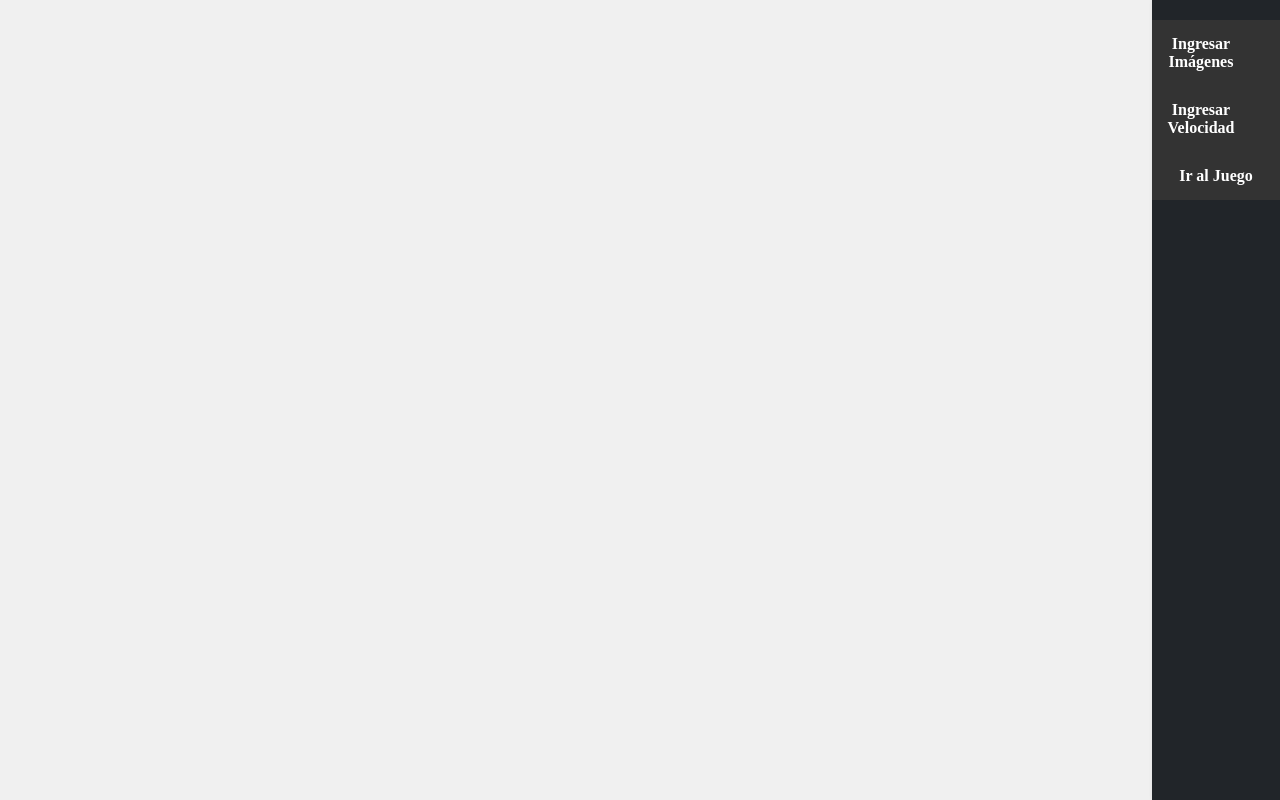
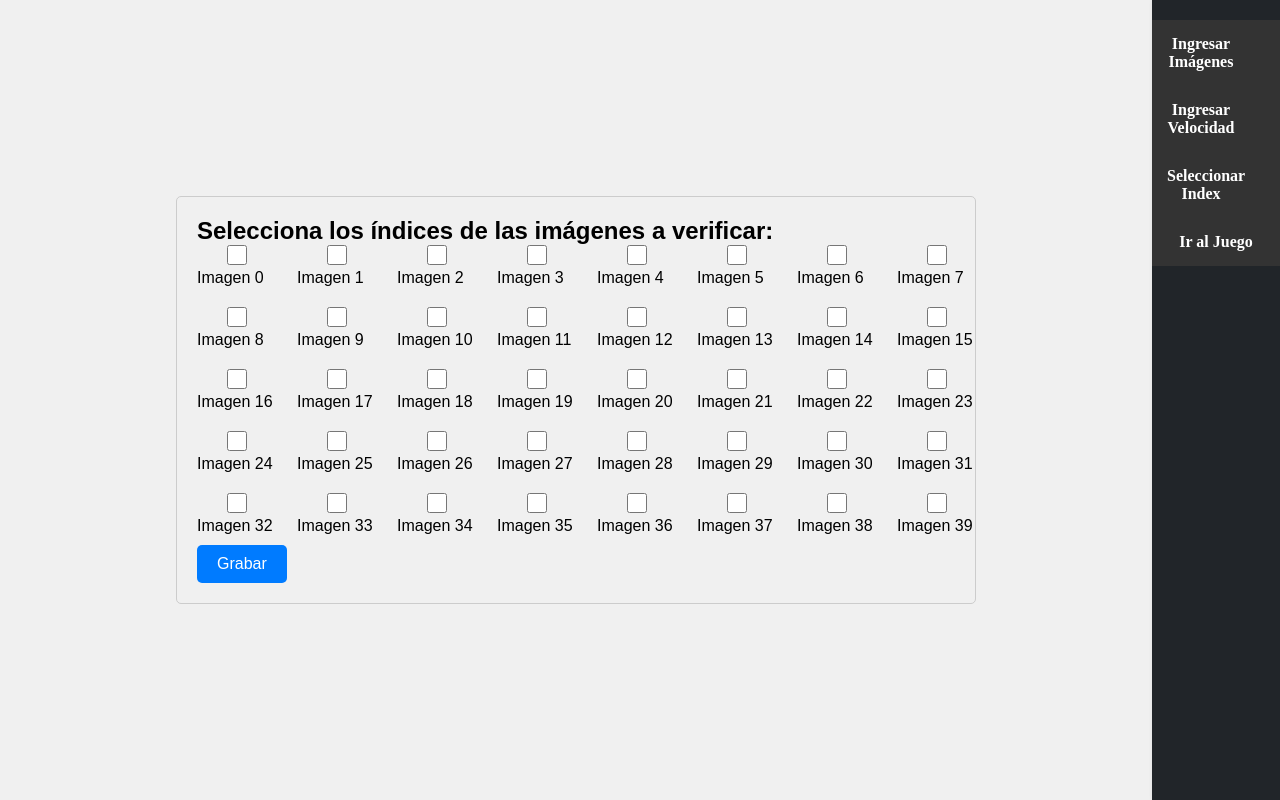
Before and after one commit to fmcarvjal/ArduinoColores1, a React (Vite) app: page /imagen-index in a window 1280 px wide. Built offline with nearby package versions, Linux system fonts and the light colour scheme.

Commit message:
agregar index

```diff
--- a/src/App.jsx
+++ b/src/App.jsx
@@ -4,10 +4,12 @@ import "./App.css";
 import AppPage from "./Game";
 import ImageInputPage from "./ImageInputPage";
 import MoveDirection from "./MoveDirection";
+import ImageVisibilityChecker from "./ImageVisibilityChecker"
 
 function App() {
   const [imageUrls, setImageUrls] = useState(["", "", "", ""]);
   const [moveDirections, setMoveDirections] = useState(0);
+  const [Indexs, setIndex] = useState(Array.from({ length: 40 }, () => "")); // Inicializar con ceros
 
   const handleImageSubmit = (newUrls) => {
     setImageUrls(newUrls);
@@ -16,6 +18,10 @@ function App() {
   const handleDirectionSubmit = (direction) => {
     setMoveDirections(direction);
   };
+
+  const toggleSelectedIndex =(index)=>{
+    setIndex(index)
+  }
 
   return (
     <div>
@@ -32,6 +38,9 @@ function App() {
                   <Link to="/direcction-input">Ingresar Velocidad</Link>
                 </li>
                 <li>
+                  <Link to="/imagen-index">Seleccionar Index</Link>
+                </li>
+                <li>
                   <Link to="/">Ir al Juego</Link>
                 </li>
               </ul>
@@ -44,6 +53,7 @@ function App() {
                 <AppPage
                   imageUrls={imageUrls}
                   moveDirections={moveDirections}
+                  Indexs={Indexs}
                 />
               }
             />
@@ -57,6 +67,14 @@ function App() {
                 <MoveDirection onDirectionSubmit={handleDirectionSubmit} />
               }
             />
+            <Route
+              path="/imagen-index"
+              element={
+              <ImageVisibilityChecker onIndexSubmit={toggleSelectedIndex}
+
+               />
+              }
+            />
           </Routes>
         </div>
       </Router>
--- a/src/Game.jsx
+++ b/src/Game.jsx
@@ -10,7 +10,7 @@ import imagen4 from "./assets/imagen/barra.png";
 
 import ButtonComponent from "./ButtonComponent";
 
-function Game({ imageUrls, moveDirections }) {
+function Game({ imageUrls, moveDirections,Indexs }) {
   const videoRef = useRef(null);
   const [handClosed, setHandClosed] = useState(false);
   const [handPosition, setHandPosition] = useState({ x: 0, y: 0 });
@@ -179,15 +179,17 @@ function Game({ imageUrls, moveDirections }) {
           prevDisabled.filter((btnIndex) => btnIndex !== index)
         );
 
-        // Verificar si los botones con índices 1, 5 y 13 tienen opacidad 0
-      const buttonsToCheck = [1, 17, 24];
-      const allButtonsHidden = buttonsToCheck.every(
+        // Utilizar la matriz Indexs en lugar de [1, 3, 14]
+      const allButtonsHidden = Indexs.every(
         (buttonIndex) => updatedOpacities[buttonIndex] === 0
       );
 
       if (allButtonsHidden && !successMessageShown) {
         setSuccessMessageShown(true);
-        alert("¡Los botones con índices 1, 5 y 13 están ocultos! ¡Éxito!");
+        alert("¡Los botones en los índices especificados están ocultos! ¡Éxito!");
+
+        console.log("Matriz Indexs:", Indexs);
+
       }
       }, 0);
 
@@ -259,6 +261,7 @@ function Game({ imageUrls, moveDirections }) {
             imageUrl={imageUrls[2] || imagen2}
             buttonText="02"
             opacidad={buttonOpacities[2]}
+
           />
 
           <ButtonComponent
--- /dev/null
+++ b/src/ImageVisibilityChecker.css
@@ -0,0 +1,46 @@
+.ImageVisibilityChecker {
+    font-family: Arial, sans-serif;
+    background-color: #f0f0f0;
+    padding: 20px;
+    border: 1px solid #ccc;
+    border-radius: 5px;
+    width: 800px;
+    margin: 0 auto;
+  }
+
+  .grid {
+    display: grid;
+    grid-template-columns: repeat(8, 1fr);
+    gap: 20px;
+    list-style: none;
+    padding: 0;
+  }
+
+  .grid-item {
+    display: flex;
+    align-items: center;
+  }
+
+  .entradas {
+    width: 80px; /* Ajusta el ancho según tus necesidades */
+    height: 20px; /* Ajusta la altura según tus necesidades */
+  }
+
+  .ImageVisibilityChecker button {
+    background-color: #007bff;
+    color: #fff;
+    border: none;
+    padding: 10px 20px;
+    border-radius: 5px;
+    cursor: pointer;
+    font-size: 1rem;
+    margin-top: 10px;
+  }
+
+  button:hover {
+    background-color: #0056b3;
+  }
+
+  button:active {
+    background-color: #003d80;
+  }
--- /dev/null
+++ b/src/ImageVisibilityChecker.jsx
@@ -0,0 +1,55 @@
+import React, { useState, useEffect } from "react";
+import "./ImageVisibilityChecker.css"
+
+function ImageVisibilityChecker({ onIndexSubmit }) {
+  const [selectedIndices, setSelectedIndices] = useState([]);
+  const [checkboxesDisabled, setCheckboxesDisabled] = useState(Array.from({ length: 40 }, () => false)); // Inicializar todos los checkboxes como deshabilitados
+
+  useEffect(() => {
+    const storedIndices = localStorage.getItem("selectedIndices");
+    if (storedIndices) {
+      setSelectedIndices(JSON.parse(storedIndices));
+    }
+    setCheckboxesDisabled(Array.from({ length: 40 }, () => false)); // Habilitar los checkboxes después de cargar los datos
+  }, []);
+
+  const toggleIndex = (index) => {
+    const updatedIndices = selectedIndices.includes(index)
+      ? selectedIndices.filter((i) => i !== index)
+      : [...selectedIndices, index];
+    setSelectedIndices(updatedIndices);
+    localStorage.setItem("selectedIndices", JSON.stringify(updatedIndices));
+
+    console.log(selectedIndices);
+  };
+
+  const checkSelectedButtons = () => {
+    console.log("Índices seleccionados:", selectedIndices);
+    onIndexSubmit(selectedIndices); // Llama a la función de componente padre
+  };
+
+  return (
+    <div className="ImageVisibilityChecker">
+      <h2>Selecciona los índices de las imágenes a verificar:</h2>
+      <ul className="grid">
+        {Array.from({ length: 40 }, (_, index) => (
+          <li key={index} className="grid-item">
+            <label>
+              <input
+                className="entradas"
+                type="checkbox"
+                checked={selectedIndices.includes(index)}
+                onChange={() => toggleIndex(index)}
+                disabled={checkboxesDisabled[index]} // Establece el estado de habilitación/deshabilitación
+              />
+              Imagen {index}
+            </label>
+          </li>
+        ))}
+      </ul>
+      <button onClick={checkSelectedButtons}>Grabar</button>
+    </div>
+  );
+}
+
+export default ImageVisibilityChecker;
```
